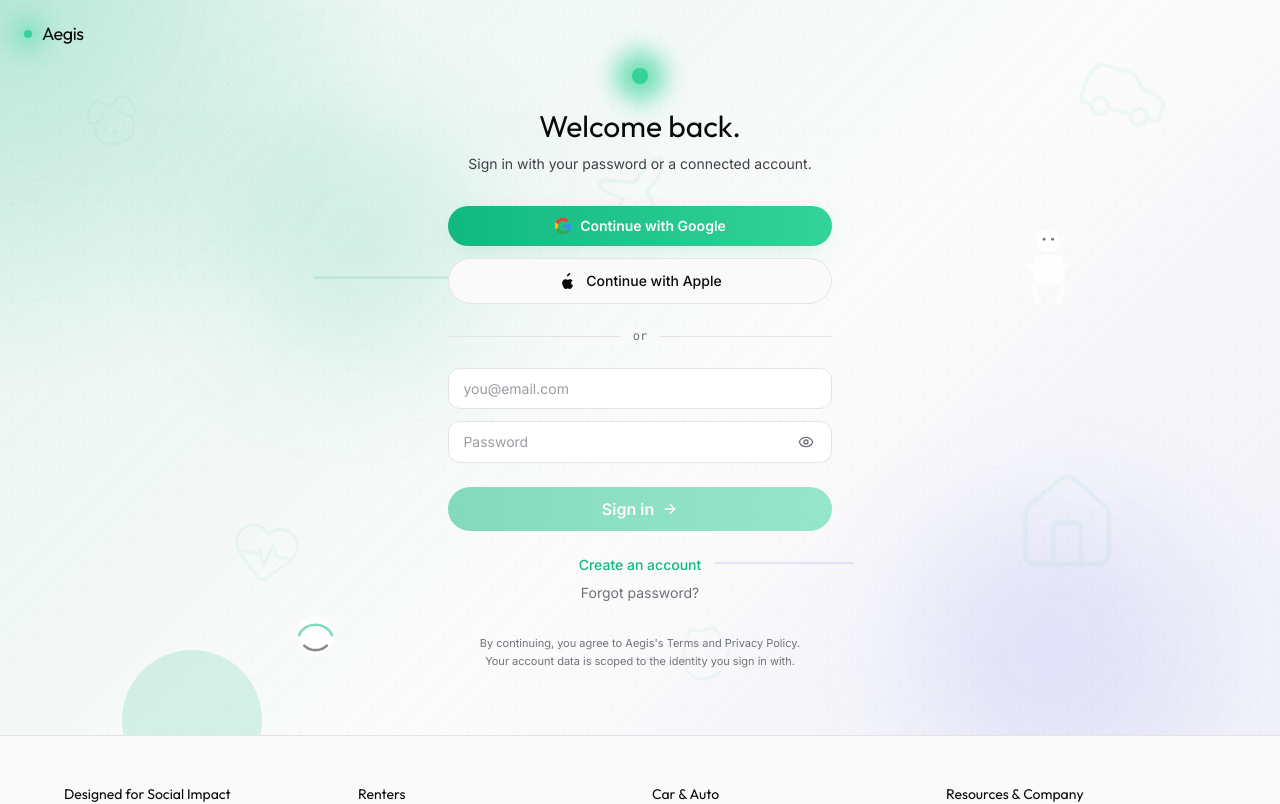
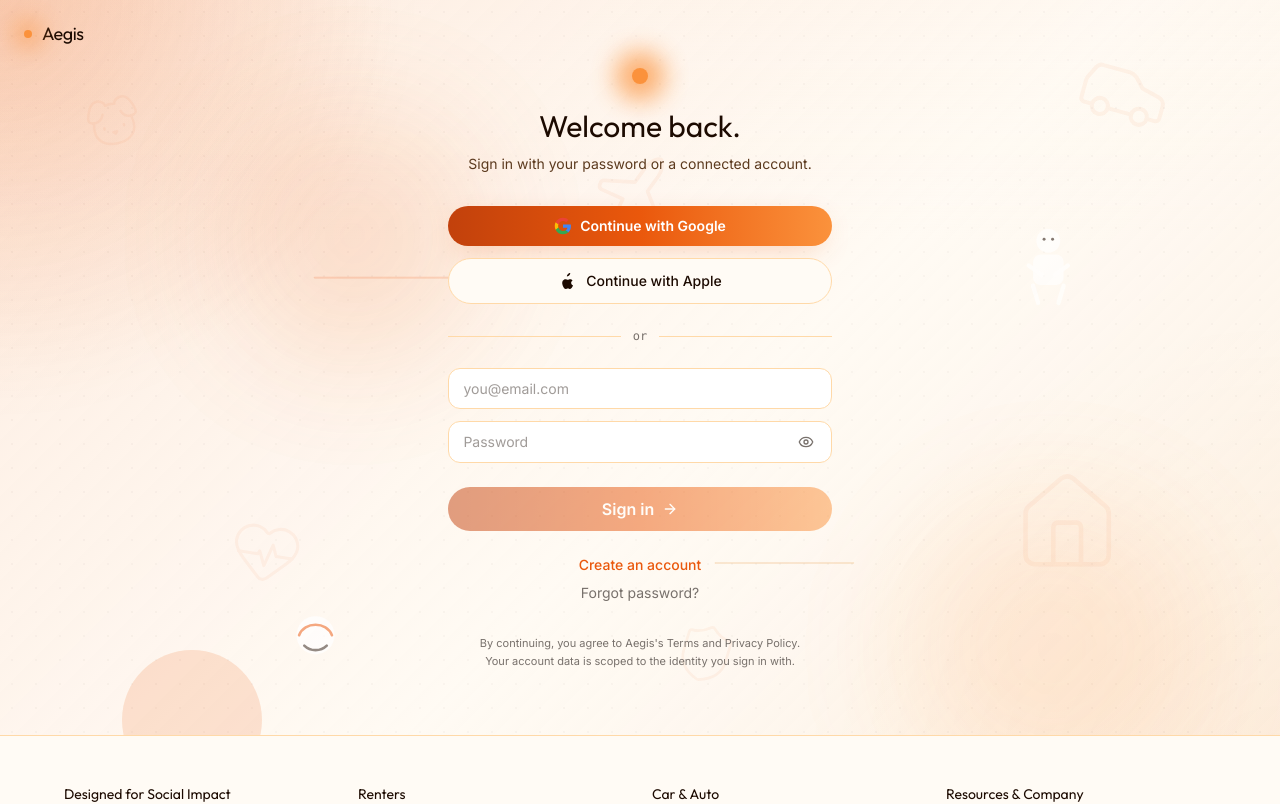
Before and after one commit to elatedvortex/insure-tech, a Next.js app in the folder aegis-ai/: page /login in a window 1280 px wide. Shown: the top 804 px of the page. Built offline with nearby package versions, Linux system fonts and the light colour scheme; no server answers.

Commit message:
Ui changes

```diff
--- a/aegis-ai/src/app/globals.css
+++ b/aegis-ai/src/app/globals.css
@@ -1,36 +1,48 @@
 @import "tailwindcss";
 
 :root {
-  --paper: #FAFAFA;
-  --paper-dim: #F4F4F5;
-  --ink: #09090B;
-  --ink-soft: #3F3F46;
+  /* Warm ivory background */
+  --paper: #FFFBF5;
+  --paper-dim: #FFF3E0;
+  --ink: #1C0A00;
+  --ink-soft: #5C3A1E;
   --surface: #FFFFFF;
-  --surface-line: #E4E4E7;
-  --pine: #10B981;
-  --pine-deep: #059669;
-  --pine-bright: #34D399;
-  --sage: #71717A;
-  --clay: #6366F1;
-  --clay-soft: #A5B4FC;
+  --surface-line: #FFD9A8;
+
+  /* Primary: Deep warm orange */
+  --pine: #EA580C;
+  --pine-deep: #C2410C;
+  --pine-bright: #FB923C;
+
+  /* Neutral */
+  --sage: #78716C;
+
+  /* Accent: Golden amber */
+  --clay: #D97706;
+  --clay-soft: #FDE68A;
 
   --background: var(--paper);
   --foreground: var(--ink);
 }
 
 .dark {
-  --paper: #030712;
-  --paper-dim: #0B1120;
-  --ink: #F8FAFC;
-  --ink-soft: #94A3B8;
-  --surface: rgba(15, 23, 42, 0.4);
-  --surface-line: rgba(51, 65, 85, 0.5);
-  --pine: #10B981;
-  --pine-deep: #047857;
-  --pine-bright: #34D399;
-  --sage: #64748B;
-  --clay: #818CF8;
-  --clay-soft: #312E81;
+  --paper: #130800;
+  --paper-dim: #1F0E00;
+  --ink: #FFF8F0;
+  --ink-soft: #D6A87A;
+  --surface: rgba(40, 20, 5, 0.45);
+  --surface-line: rgba(180, 100, 40, 0.35);
+
+  /* Primary: vibrant orange in dark */
+  --pine: #FB923C;
+  --pine-deep: #EA580C;
+  --pine-bright: #FDBA74;
+
+  --sage: #A8A29E;
+
+  /* Accent: amber */
+  --clay: #FBBF24;
+  --clay-soft: #92400E;
 
   --background: var(--paper);
   --foreground: var(--ink);
@@ -68,8 +80,9 @@ html {
 body {
   background: var(--background);
   background-image:
-    radial-gradient(circle at top left, rgba(16, 185, 129, 0.08), transparent 26%),
-    linear-gradient(180deg, rgba(255,255,255,0.2), transparent 28%);
+    radial-gradient(circle at top left, rgba(234, 88, 12, 0.10), transparent 28%),
+    radial-gradient(circle at bottom right, rgba(251, 146, 60, 0.07), transparent 32%),
+    linear-gradient(180deg, rgba(255,248,240,0.35), transparent 30%);
   background-attachment: fixed;
   color: var(--foreground);
   font-family: var(--font-sans), ui-sans-serif, system-ui, sans-serif;
@@ -94,15 +107,15 @@ body {
 }
 
 .premium-surface {
-  background: linear-gradient(135deg, rgba(255,255,255,0.92), rgba(250,250,250,0.78));
+  background: linear-gradient(135deg, rgba(255,251,245,0.94), rgba(255,243,224,0.80));
   backdrop-filter: blur(16px);
   -webkit-backdrop-filter: blur(16px);
-  box-shadow: 0 24px 70px -26px rgba(2, 6, 23, 0.16);
+  box-shadow: 0 24px 70px -26px rgba(120, 50, 10, 0.14);
 }
 
 .dark .premium-surface {
-  background: linear-gradient(135deg, rgba(15, 23, 42, 0.82), rgba(2, 6, 23, 0.76));
-  box-shadow: 0 24px 80px -32px rgba(0, 0, 0, 0.55);
+  background: linear-gradient(135deg, rgba(40, 20, 5, 0.84), rgba(19, 8, 0, 0.78));
+  box-shadow: 0 24px 80px -32px rgba(0, 0, 0, 0.60);
 }
 
 @keyframes breathe {
@@ -145,15 +158,15 @@ textarea {
   align-items: center;
   justify-content: center;
   gap: 0.5rem;
-  background: linear-gradient(90deg, var(--pine) 0%, var(--pine-bright) 100%);
-  color: var(--paper);
+  background: linear-gradient(90deg, var(--pine-deep) 0%, var(--pine) 50%, var(--pine-bright) 100%);
+  color: #fff;
   padding: 0.65rem 1.1rem;
   border-radius: 9999px;
   font-weight: 600;
-  box-shadow: 0 8px 30px -12px rgba(16,185,129,0.35);
+  box-shadow: 0 8px 30px -12px rgba(234, 88, 12, 0.45);
   transition: transform 0.12s ease, box-shadow 0.12s ease, opacity 0.12s ease;
 }
-.btn-primary:hover { transform: translateY(-2px); box-shadow: 0 12px 36px -16px rgba(16,185,129,0.42); }
+.btn-primary:hover { transform: translateY(-2px); box-shadow: 0 12px 36px -16px rgba(234, 88, 12, 0.55); }
 .btn-primary:active { transform: translateY(0); }
 .btn-primary:disabled { opacity: 0.5; transform: none; box-shadow: none; }
 
@@ -167,12 +180,12 @@ textarea {
   color: var(--foreground);
   transition: box-shadow 0.12s ease, border-color 0.12s ease;
 }
-.form-input:focus { box-shadow: 0 6px 22px -12px rgba(16,185,129,0.28); border-color: var(--pine); outline: none; }
+.form-input:focus { box-shadow: 0 6px 22px -12px rgba(234, 88, 12, 0.30); border-color: var(--pine); outline: none; }
 
 .card {
   border-radius: 14px;
   background: var(--surface);
-  box-shadow: 0 12px 50px -28px rgba(2,6,23,0.10);
+  box-shadow: 0 12px 50px -28px rgba(120, 50, 10, 0.12);
   padding: 1rem;
 }
 
--- a/aegis-ai/src/components/AnimatedBackground.tsx
+++ b/aegis-ai/src/components/AnimatedBackground.tsx
@@ -134,8 +134,8 @@ export function AnimatedBackground({
 
 function getScene(theme: BackgroundTheme) {
   const base = {
-    background: "linear-gradient(135deg, rgba(255,255,255,0.25), transparent 60%)",
-    glow: "rgba(16, 185, 129, 0.16)",
+    background: "linear-gradient(135deg, rgba(255,248,240,0.35), transparent 60%)",
+    glow: "rgba(234, 88, 12, 0.16)",
     opacity: 0.8,
     orbs: [] as Array<{ size: number; left: string; top: string; color: string; opacity: number; driftX: number; driftY: number; duration: number }>,
     lines: [] as Array<{ left: string; top: string; width: string; height: string; color: string; opacity: number; rotate: string; driftX: number; driftY: number; duration: number }>,
@@ -147,15 +147,15 @@ function getScene(theme: BackgroundTheme) {
       return {
         ...base,
         name: "pet",
-        background: "linear-gradient(135deg, rgba(99, 102, 241, 0.12), rgba(250,250,250,0.2) 45%, rgba(16, 185, 129, 0.1))",
-        glow: "rgba(99, 102, 241, 0.18)",
+        background: "linear-gradient(135deg, rgba(251, 146, 60, 0.14), rgba(255,248,240,0.2) 45%, rgba(234, 88, 12, 0.10))",
+        glow: "rgba(251, 146, 60, 0.20)",
         orbs: [
-          { size: 220, left: "14%", top: "14%", color: "rgba(99, 102, 241, 0.24)", opacity: 0.7, driftX: 16, driftY: 10, duration: 18 },
-          { size: 300, left: "70%", top: "65%", color: "rgba(16, 185, 129, 0.16)", opacity: 0.8, driftX: -20, driftY: -14, duration: 24 },
+          { size: 220, left: "14%", top: "14%", color: "rgba(251, 146, 60, 0.26)", opacity: 0.7, driftX: 16, driftY: 10, duration: 18 },
+          { size: 300, left: "70%", top: "65%", color: "rgba(234, 88, 12, 0.16)", opacity: 0.8, driftX: -20, driftY: -14, duration: 24 },
         ],
         lines: [
-          { left: "24%", top: "36%", width: "180px", height: "1px", color: "rgba(99,102,241,0.35)", opacity: 0.7, rotate: "rotate(10deg)", driftX: 12, driftY: 8, duration: 16 },
-          { left: "54%", top: "72%", width: "120px", height: "1px", color: "rgba(16,185,129,0.32)", opacity: 0.6, rotate: "rotate(-16deg)", driftX: -8, driftY: 6, duration: 14 },
+          { left: "24%", top: "36%", width: "180px", height: "1px", color: "rgba(251,146,60,0.38)", opacity: 0.7, rotate: "rotate(10deg)", driftX: 12, driftY: 8, duration: 16 },
+          { left: "54%", top: "72%", width: "120px", height: "1px", color: "rgba(234,88,12,0.30)", opacity: 0.6, rotate: "rotate(-16deg)", driftX: -8, driftY: 6, duration: 14 },
         ],
         characters: [
           { kind: "dog", left: "18%", top: "78%", width: 140, opacity: 0.82, driftX: 10, driftY: 6, duration: 14, scale: 0.95 },
@@ -166,15 +166,15 @@ function getScene(theme: BackgroundTheme) {
       return {
         ...base,
         name: "life",
-        background: "linear-gradient(135deg, rgba(16, 185, 129, 0.12), rgba(255,255,255,0.2) 48%, rgba(99, 102, 241, 0.08))",
-        glow: "rgba(16, 185, 129, 0.16)",
+        background: "linear-gradient(135deg, rgba(234, 88, 12, 0.12), rgba(255,248,240,0.2) 48%, rgba(217, 119, 6, 0.08))",
+        glow: "rgba(234, 88, 12, 0.16)",
         orbs: [
-          { size: 260, left: "12%", top: "16%", color: "rgba(16, 185, 129, 0.2)", opacity: 0.8, driftX: 12, driftY: 8, duration: 20 },
-          { size: 220, left: "72%", top: "58%", color: "rgba(99, 102, 241, 0.16)", opacity: 0.7, driftX: -14, driftY: -10, duration: 18 },
+          { size: 260, left: "12%", top: "16%", color: "rgba(234, 88, 12, 0.20)", opacity: 0.8, driftX: 12, driftY: 8, duration: 20 },
+          { size: 220, left: "72%", top: "58%", color: "rgba(217, 119, 6, 0.16)", opacity: 0.7, driftX: -14, driftY: -10, duration: 18 },
         ],
         lines: [
-          { left: "24%", top: "28%", width: "220px", height: "1px", color: "rgba(16,185,129,0.3)", opacity: 0.7, rotate: "rotate(-8deg)", driftX: 8, driftY: 6, duration: 15 },
-          { left: "54%", top: "72%", width: "170px", height: "1px", color: "rgba(99,102,241,0.26)", opacity: 0.6, rotate: "rotate(14deg)", driftX: -8, driftY: 5, duration: 13 },
+          { left: "24%", top: "28%", width: "220px", height: "1px", color: "rgba(234,88,12,0.30)", opacity: 0.7, rotate: "rotate(-8deg)", driftX: 8, driftY: 6, duration: 15 },
+          { left: "54%", top: "72%", width: "170px", height: "1px", color: "rgba(217,119,6,0.26)", opacity: 0.6, rotate: "rotate(14deg)", driftX: -8, driftY: 5, duration: 13 },
         ],
         characters: [
           { kind: "person", left: "20%", top: "78%", width: 126, opacity: 0.8, driftX: 8, driftY: 5, duration: 14, scale: 0.95 },
@@ -185,15 +185,15 @@ function getScene(theme: BackgroundTheme) {
       return {
         ...base,
         name: "vehicle",
-        background: "linear-gradient(135deg, rgba(113, 113, 122, 0.12), rgba(255,255,255,0.2) 42%, rgba(16, 185, 129, 0.12))",
-        glow: "rgba(113, 113, 122, 0.2)",
+        background: "linear-gradient(135deg, rgba(180, 83, 9, 0.12), rgba(255,248,240,0.2) 42%, rgba(234, 88, 12, 0.12))",
+        glow: "rgba(180, 83, 9, 0.20)",
         orbs: [
-          { size: 240, left: "15%", top: "18%", color: "rgba(113, 113, 122, 0.18)", opacity: 0.8, driftX: 14, driftY: 12, duration: 19 },
-          { size: 280, left: "70%", top: "62%", color: "rgba(16, 185, 129, 0.16)", opacity: 0.7, driftX: -16, driftY: -12, duration: 22 },
+          { size: 240, left: "15%", top: "18%", color: "rgba(180, 83, 9, 0.18)", opacity: 0.8, driftX: 14, driftY: 12, duration: 19 },
+          { size: 280, left: "70%", top: "62%", color: "rgba(234, 88, 12, 0.16)", opacity: 0.7, driftX: -16, driftY: -12, duration: 22 },
         ],
         lines: [
-          { left: "18%", top: "40%", width: "260px", height: "2px", color: "rgba(113,113,122,0.25)", opacity: 0.7, rotate: "rotate(8deg)", driftX: 10, driftY: 6, duration: 16 },
-          { left: "58%", top: "70%", width: "150px", height: "2px", color: "rgba(16,185,129,0.25)", opacity: 0.6, rotate: "rotate(-10deg)", driftX: -6, driftY: 5, duration: 14 },
+          { left: "18%", top: "40%", width: "260px", height: "2px", color: "rgba(180,83,9,0.25)", opacity: 0.7, rotate: "rotate(8deg)", driftX: 10, driftY: 6, duration: 16 },
+          { left: "58%", top: "70%", width: "150px", height: "2px", color: "rgba(234,88,12,0.25)", opacity: 0.6, rotate: "rotate(-10deg)", driftX: -6, driftY: 5, duration: 14 },
         ],
         characters: [
           { kind: "car", left: "18%", top: "76%", width: 170, opacity: 0.8, driftX: 8, driftY: 5, duration: 13, scale: 0.95 },
@@ -204,15 +204,15 @@ function getScene(theme: BackgroundTheme) {
       return {
         ...base,
         name: "health",
-        background: "linear-gradient(135deg, rgba(99, 102, 241, 0.12), rgba(255,255,255,0.2) 46%, rgba(16, 185, 129, 0.1))",
-        glow: "rgba(99, 102, 241, 0.16)",
+        background: "linear-gradient(135deg, rgba(234, 88, 12, 0.12), rgba(255,248,240,0.2) 46%, rgba(251, 146, 60, 0.10))",
+        glow: "rgba(234, 88, 12, 0.18)",
         orbs: [
-          { size: 240, left: "12%", top: "16%", color: "rgba(99, 102, 241, 0.2)", opacity: 0.75, driftX: 12, driftY: 10, duration: 18 },
-          { size: 260, left: "74%", top: "64%", color: "rgba(16, 185, 129, 0.16)", opacity: 0.75, driftX: -16, driftY: -10, duration: 20 },
+          { size: 240, left: "12%", top: "16%", color: "rgba(234, 88, 12, 0.20)", opacity: 0.75, driftX: 12, driftY: 10, duration: 18 },
+          { size: 260, left: "74%", top: "64%", color: "rgba(251, 146, 60, 0.16)", opacity: 0.75, driftX: -16, driftY: -10, duration: 20 },
         ],
         lines: [
-          { left: "28%", top: "34%", width: "170px", height: "1px", color: "rgba(99,102,241,0.32)", opacity: 0.7, rotate: "rotate(12deg)", driftX: 9, driftY: 6, duration: 14 },
-          { left: "56%", top: "74%", width: "140px", height: "1px", color: "rgba(16,185,129,0.3)", opacity: 0.6, rotate: "rotate(-12deg)", driftX: -7, driftY: 5, duration: 16 },
+          { left: "28%", top: "34%", width: "170px", height: "1px", color: "rgba(234,88,12,0.32)", opacity: 0.7, rotate: "rotate(12deg)", driftX: 9, driftY: 6, duration: 14 },
+          { left: "56%", top: "74%", width: "140px", height: "1px", color: "rgba(251,146,60,0.30)", opacity: 0.6, rotate: "rotate(-12deg)", driftX: -7, driftY: 5, duration: 16 },
         ],
         characters: [
           { kind: "heart", left: "20%", top: "78%", width: 132, opacity: 0.78, driftX: 8, driftY: 5, duration: 13, scale: 0.96 },
@@ -223,15 +223,15 @@ function getScene(theme: BackgroundTheme) {
       return {
         ...base,
         name: "home",
-        background: "linear-gradient(135deg, rgba(16, 185, 129, 0.12), rgba(255,255,255,0.2) 50%, rgba(113, 113, 122, 0.08))",
-        glow: "rgba(16, 185, 129, 0.18)",
+        background: "linear-gradient(135deg, rgba(234, 88, 12, 0.12), rgba(255,248,240,0.2) 50%, rgba(217, 119, 6, 0.08))",
+        glow: "rgba(234, 88, 12, 0.18)",
         orbs: [
-          { size: 280, left: "12%", top: "16%", color: "rgba(16, 185, 129, 0.18)", opacity: 0.8, driftX: 10, driftY: 8, duration: 17 },
-          { size: 240, left: "72%", top: "62%", color: "rgba(113, 113, 122, 0.16)", opacity: 0.75, driftX: -14, driftY: -10, duration: 20 },
+          { size: 280, left: "12%", top: "16%", color: "rgba(234, 88, 12, 0.18)", opacity: 0.8, driftX: 10, driftY: 8, duration: 17 },
+          { size: 240, left: "72%", top: "62%", color: "rgba(217, 119, 6, 0.16)", opacity: 0.75, driftX: -14, driftY: -10, duration: 20 },
         ],
         lines: [
-          { left: "20%", top: "33%", width: "200px", height: "2px", color: "rgba(16,185,129,0.28)", opacity: 0.7, rotate: "rotate(7deg)", driftX: 8, driftY: 6, duration: 15 },
-          { left: "56%", top: "74%", width: "150px", height: "2px", color: "rgba(113,113,122,0.24)", opacity: 0.6, rotate: "rotate(-10deg)", driftX: -7, driftY: 5, duration: 14 },
+          { left: "20%", top: "33%", width: "200px", height: "2px", color: "rgba(234,88,12,0.28)", opacity: 0.7, rotate: "rotate(7deg)", driftX: 8, driftY: 6, duration: 15 },
+          { left: "56%", top: "74%", width: "150px", height: "2px", color: "rgba(217,119,6,0.24)", opacity: 0.6, rotate: "rotate(-10deg)", driftX: -7, driftY: 5, duration: 14 },
         ],
         characters: [
           { kind: "house", left: "19%", top: "77%", width: 150, opacity: 0.8, driftX: 8, driftY: 5, duration: 12, scale: 0.95 },
@@ -242,15 +242,15 @@ function getScene(theme: BackgroundTheme) {
       return {
         ...base,
         name: "travel",
-        background: "linear-gradient(135deg, rgba(52, 211, 153, 0.12), rgba(255,255,255,0.2) 45%, rgba(99, 102, 241, 0.1))",
-        glow: "rgba(52, 211, 153, 0.16)",
+        background: "linear-gradient(135deg, rgba(251, 146, 60, 0.14), rgba(255,248,240,0.2) 45%, rgba(234, 88, 12, 0.10))",
+        glow: "rgba(251, 146, 60, 0.18)",
         orbs: [
-          { size: 250, left: "14%", top: "15%", color: "rgba(52, 211, 153, 0.2)", opacity: 0.75, driftX: 16, driftY: 8, duration: 18 },
-          { size: 220, left: "70%", top: "62%", color: "rgba(99, 102, 241, 0.16)", opacity: 0.75, driftX: -14, driftY: -10, duration: 20 },
+          { size: 250, left: "14%", top: "15%", color: "rgba(251, 146, 60, 0.22)", opacity: 0.75, driftX: 16, driftY: 8, duration: 18 },
+          { size: 220, left: "70%", top: "62%", color: "rgba(234, 88, 12, 0.16)", opacity: 0.75, driftX: -14, driftY: -10, duration: 20 },
         ],
         lines: [
-          { left: "22%", top: "31%", width: "220px", height: "1px", color: "rgba(52,211,153,0.3)", opacity: 0.7, rotate: "rotate(10deg)", driftX: 10, driftY: 6, duration: 15 },
-          { left: "56%", top: "72%", width: "140px", height: "1px", color: "rgba(99,102,241,0.26)", opacity: 0.6, rotate: "rotate(-12deg)", driftX: -6, driftY: 5, duration: 13 },
+          { left: "22%", top: "31%", width: "220px", height: "1px", color: "rgba(251,146,60,0.32)", opacity: 0.7, rotate: "rotate(10deg)", driftX: 10, driftY: 6, duration: 15 },
+          { left: "56%", top: "72%", width: "140px", height: "1px", color: "rgba(234,88,12,0.26)", opacity: 0.6, rotate: "rotate(-12deg)", driftX: -6, driftY: 5, duration: 13 },
         ],
         characters: [
           { kind: "plane", left: "17%", top: "76%", width: 168, opacity: 0.8, driftX: 9, driftY: 5, duration: 13, scale: 0.95 },
@@ -261,15 +261,15 @@ function getScene(theme: BackgroundTheme) {
       return {
         ...base,
         name: "business",
-        background: "linear-gradient(135deg, rgba(16, 185, 129, 0.12), rgba(255,255,255,0.2) 48%, rgba(113, 113, 122, 0.08))",
-        glow: "rgba(16, 185, 129, 0.14)",
+        background: "linear-gradient(135deg, rgba(180, 83, 9, 0.12), rgba(255,248,240,0.2) 48%, rgba(217, 119, 6, 0.08))",
+        glow: "rgba(180, 83, 9, 0.16)",
         orbs: [
-          { size: 250, left: "12%", top: "18%", color: "rgba(16, 185, 129, 0.2)", opacity: 0.75, driftX: 10, driftY: 8, duration: 18 },
-          { size: 240, left: "72%", top: "60%", color: "rgba(113, 113, 122, 0.16)", opacity: 0.7, driftX: -12, driftY: -8, duration: 19 },
+          { size: 250, left: "12%", top: "18%", color: "rgba(180, 83, 9, 0.20)", opacity: 0.75, driftX: 10, driftY: 8, duration: 18 },
+          { size: 240, left: "72%", top: "60%", color: "rgba(217, 119, 6, 0.16)", opacity: 0.7, driftX: -12, driftY: -8, duration: 19 },
         ],
         lines: [
-          { left: "22%", top: "35%", width: "220px", height: "2px", color: "rgba(16,185,129,0.26)", opacity: 0.7, rotate: "rotate(6deg)", driftX: 7, driftY: 5, duration: 14 },
-          { left: "56%", top: "74%", width: "170px", height: "2px", color: "rgba(113,113,122,0.24)", opacity: 0.6, rotate: "rotate(-10deg)", driftX: -6, driftY: 4, duration: 13 },
+          { left: "22%", top: "35%", width: "220px", height: "2px", color: "rgba(180,83,9,0.26)", opacity: 0.7, rotate: "rotate(6deg)", driftX: 7, driftY: 5, duration: 14 },
+          { left: "56%", top: "74%", width: "170px", height: "2px", color: "rgba(217,119,6,0.24)", opacity: 0.6, rotate: "rotate(-10deg)", driftX: -6, driftY: 4, duration: 13 },
         ],
         characters: [
           { kind: "briefcase", left: "18%", top: "77%", width: 148, opacity: 0.8, driftX: 7, driftY: 5, duration: 12, scale: 0.95 },
@@ -280,15 +280,15 @@ function getScene(theme: BackgroundTheme) {
       return {
         ...base,
         name: "default",
-        background: "linear-gradient(135deg, rgba(16, 185, 129, 0.1), rgba(255,255,255,0.25) 55%, rgba(99, 102, 241, 0.08))",
-        glow: "rgba(16, 185, 129, 0.16)",
+        background: "linear-gradient(135deg, rgba(234, 88, 12, 0.10), rgba(255,248,240,0.30) 55%, rgba(217, 119, 6, 0.08))",
+        glow: "rgba(234, 88, 12, 0.16)",
         orbs: [
-          { size: 260, left: "16%", top: "12%", color: "rgba(16, 185, 129, 0.18)", opacity: 0.8, driftX: 18, driftY: 10, duration: 20 },
-          { size: 300, left: "72%", top: "64%", color: "rgba(99, 102, 241, 0.16)", opacity: 0.8, driftX: -20, driftY: -14, duration: 24 },
+          { size: 260, left: "16%", top: "12%", color: "rgba(234, 88, 12, 0.18)", opacity: 0.8, driftX: 18, driftY: 10, duration: 20 },
+          { size: 300, left: "72%", top: "64%", color: "rgba(251, 146, 60, 0.16)", opacity: 0.8, driftX: -20, driftY: -14, duration: 24 },
         ],
         lines: [
-          { left: "24%", top: "34%", width: "180px", height: "1px", color: "rgba(16,185,129,0.24)", opacity: 0.7, rotate: "rotate(8deg)", driftX: 10, driftY: 7, duration: 16 },
-          { left: "56%", top: "70%", width: "140px", height: "1px", color: "rgba(99,102,241,0.24)", opacity: 0.6, rotate: "rotate(-12deg)", driftX: -8, driftY: 6, duration: 14 },
+          { left: "24%", top: "34%", width: "180px", height: "1px", color: "rgba(234,88,12,0.24)", opacity: 0.7, rotate: "rotate(8deg)", driftX: 10, driftY: 7, duration: 16 },
+          { left: "56%", top: "70%", width: "140px", height: "1px", color: "rgba(217,119,6,0.24)", opacity: 0.6, rotate: "rotate(-12deg)", driftX: -8, driftY: 6, duration: 14 },
         ],
         characters: [
           { kind: "spark", left: "20%", top: "74%", width: 112, opacity: 0.72, driftX: 8, driftY: 5, duration: 14, scale: 0.9 },
--- a/aegis-ai/src/components/ConversationalHero.tsx
+++ b/aegis-ai/src/components/ConversationalHero.tsx
@@ -72,7 +72,7 @@ export function ConversationalHero() {
           <div
             className="absolute inset-0 opacity-80"
             style={{
-              background: `radial-gradient(320px circle at ${pointer.x}px ${pointer.y}px, rgba(16, 185, 129, 0.11), transparent 62%)`,
+              background: `radial-gradient(320px circle at ${pointer.x}px ${pointer.y}px, rgba(234, 88, 12, 0.12), transparent 62%)`,
             }}
           />
         ) : null}
--- a/aegis-ai/src/components/HomeSections.tsx
+++ b/aegis-ai/src/components/HomeSections.tsx
@@ -114,7 +114,7 @@ export function TrustSection() {
       whileInView={{ opacity: 1, y: 0 }}
       viewport={{ once: true, margin: "-100px" }}
       transition={reduced ? { duration: 0.01 } : { type: "spring", stiffness: 80, damping: 25 }}
-      className="px-6 py-24 bg-pine-deep text-paper rounded-[40px] mx-4 sm:mx-6 my-10"
+      className="px-6 py-24 bg-pine-deep text-paper rounded-[40px] mx-4 sm:mx-6 my-10" style={{ background: 'linear-gradient(135deg, #C2410C 0%, #EA580C 60%, #D97706 100%)' }}
     >
       <div className="max-w-5xl mx-auto">
         <p className="font-mono text-xs tracking-widest uppercase text-paper/60 mb-10">Security & trust</p>
@@ -180,7 +180,7 @@ export function ClosingCTA() {
         Stop filling forms. Start a conversation.
       </h2>
       <motion.button
-        whileHover={reduced ? undefined : { y: -2, scale: 1.01, boxShadow: "0 18px 40px -16px rgba(16, 185, 129, 0.35)" }}
+        whileHover={reduced ? undefined : { y: -2, scale: 1.01, boxShadow: "0 18px 40px -16px rgba(234, 88, 12, 0.45)" }}
         whileTap={{ scale: 0.97 }}
         onClick={() => router.push("/advisor")}
         className="mt-8 px-7 py-3.5 rounded-full bg-pine text-paper font-medium hover:bg-pine-deep transition-colors"
```
